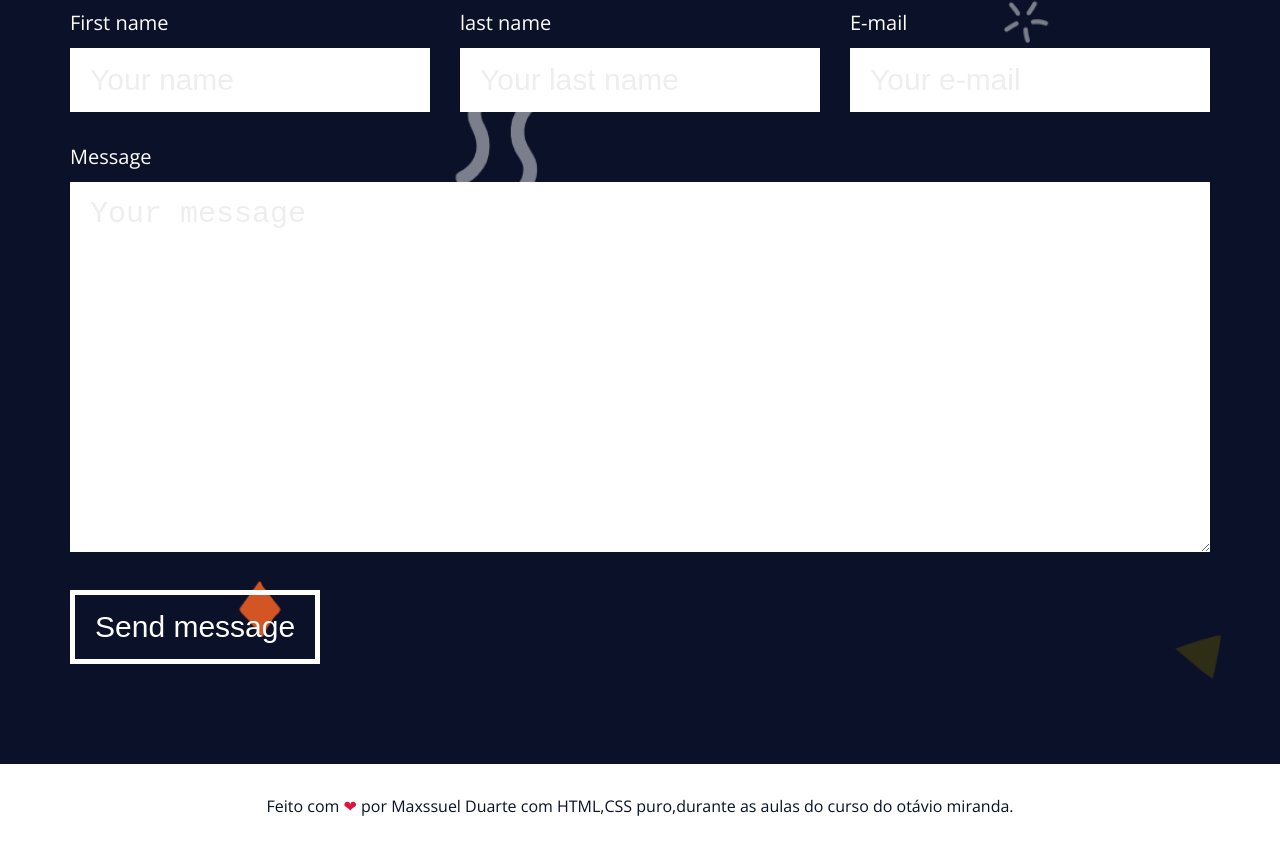
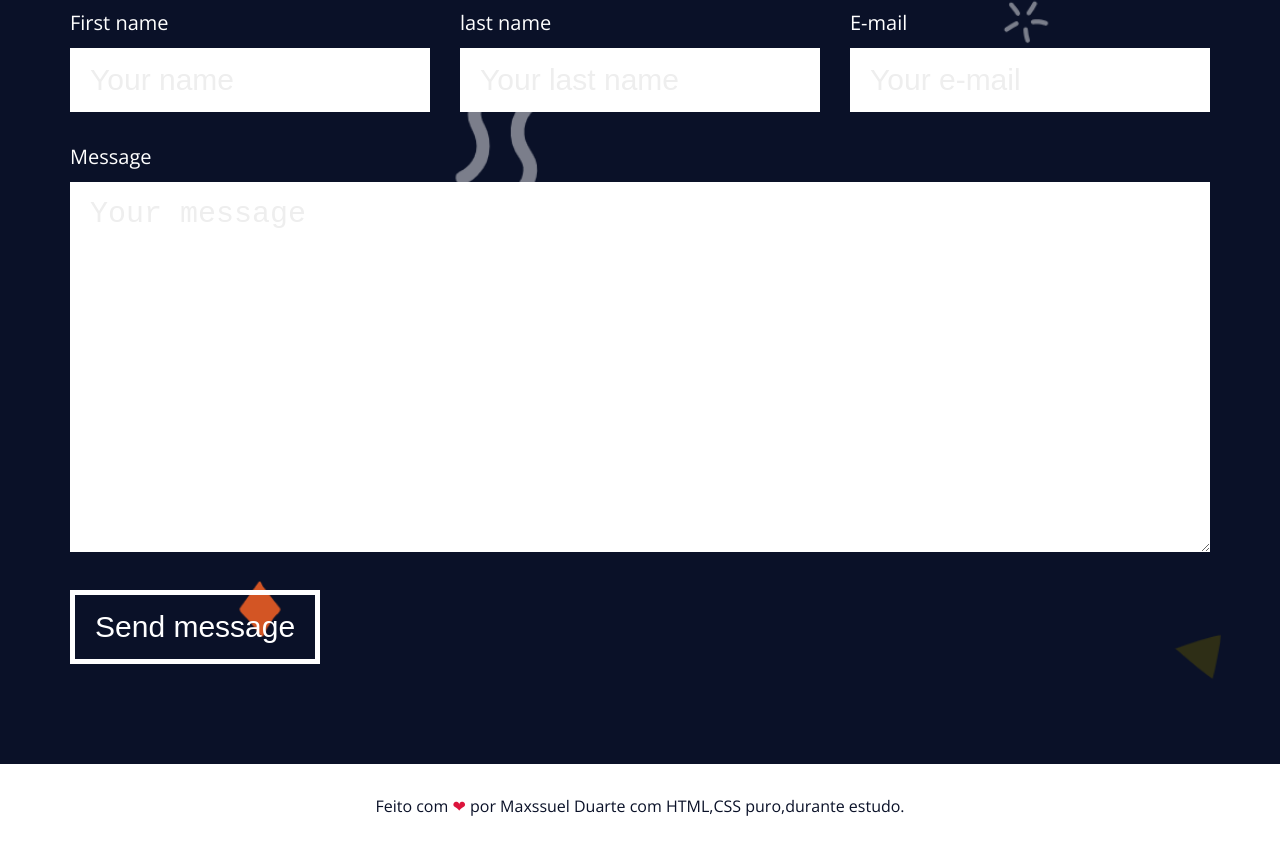
Before and after one commit to maxssueld/LAND-PAGE, a plain HTML site: page index.html in a window 1280 px wide. Shown: the part 5881-6729 px from the top of the page. Drawn offline with nearby package versions, Linux system fonts and the light colour scheme.

Commit message:
Update index.html

```diff
--- a/index.html
+++ b/index.html
@@ -267,7 +267,7 @@
 
 
   <footer id="footer" class="footer white-bg">
-    <p><a rel="nofollow" target="_blank" href="https://www.instagram.com/maxssuel_alves/">Feito com <span class="heart">❤</span> por Maxssuel Duarte com HTML,CSS puro,durante as aulas do curso do otávio miranda.</a></p>
+    <p><a rel="nofollow" target="_blank" href="https://www.instagram.com/maxssuel_alves/">Feito com <span class="heart">❤</span> por Maxssuel Duarte com HTML,CSS puro,durante estudo.</a></p>
   </footer>
 
   <a class="back-to-top" href="#">➤</a>
```
